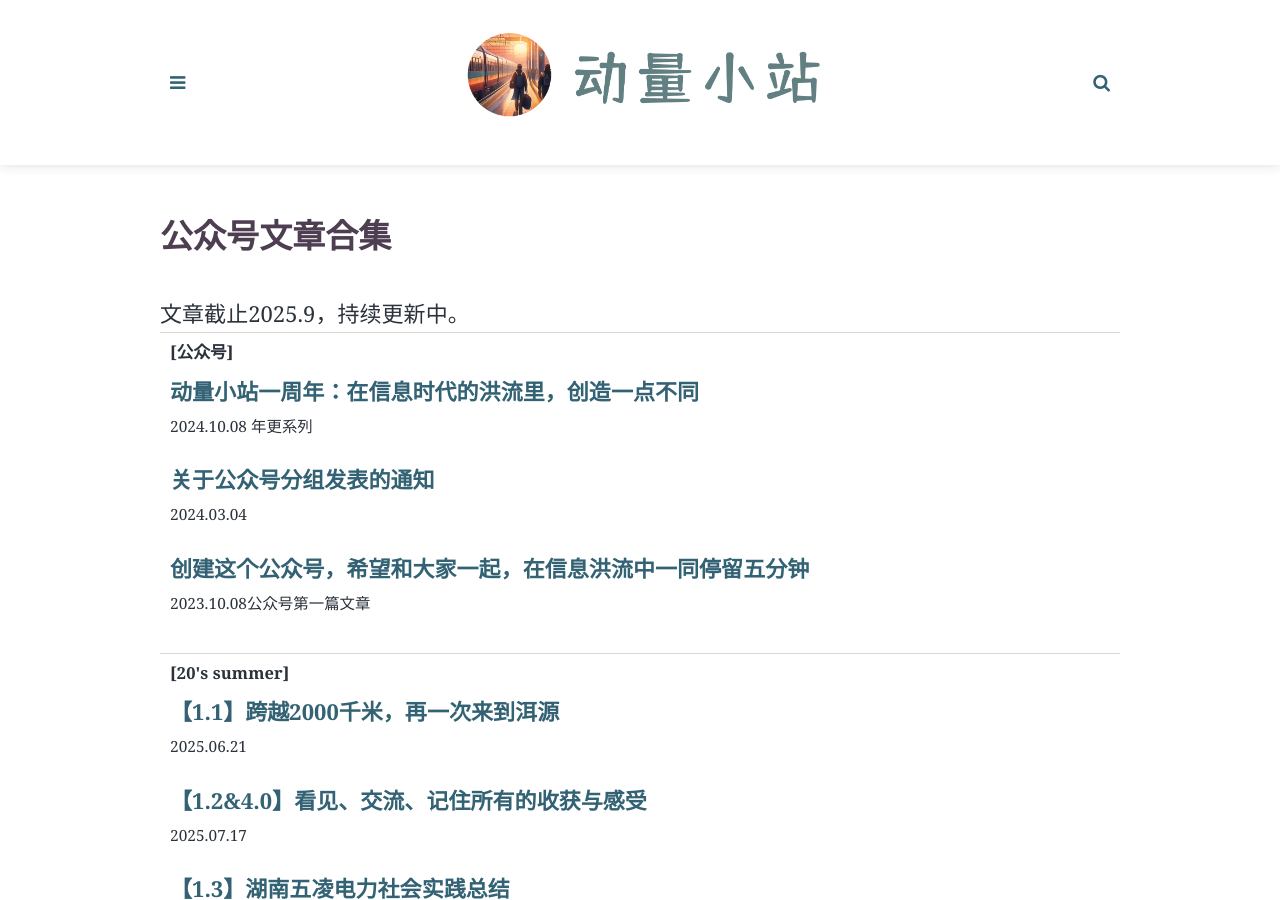
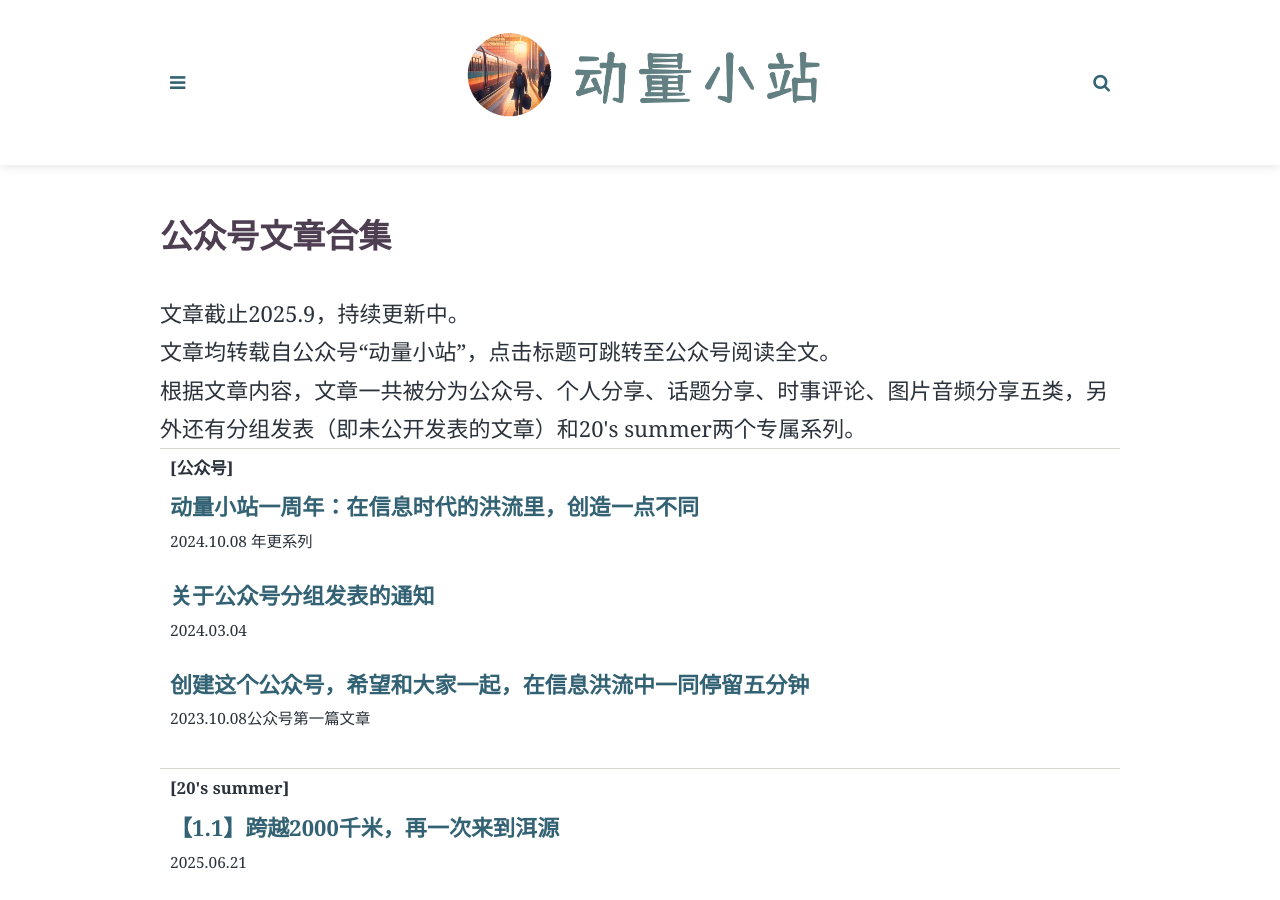
Before and after one commit to Lin-Donge/Lin-Donge.github.io, a Jekyll site: the page built from _pages/article.html, in a window 1280 px wide and 900 px high. Built offline with Jekyll 4.4.1, drawn with Linux system fonts in a browser that asks for light colours; some web fonts are replaced.

Commit message:
更新多个页面内容，修正链接，调整文章描述，更新sitemap最后修改时间

```diff
--- a/_pages/account.html
+++ b/_pages/account.html
@@ -40,8 +40,8 @@ infinite: yes
 
 <h2 class="fadeInDown">关于小站</h2>
 <p class="fadeInDown">	动量小站的定位：用于记录生活、收集整理信息、分享个人文章、应用有趣技术的一个平台。<br>
-目前小站主要分为公众号、Markdown、网页三个部分<br>
-前一页：一些喜欢的句子，定期更新</p>
+目前小站主要有公众号、Markdown、网页三个板块<br>
+另外关于首页：一些个人喜欢的句子，定期更新</p>
 
 <div class="archive tag-master">
 	<div class="data-display" style="display: flex; justify-content: space-between; margin-bottom: 15px;">
--- a/_pages/article.html
+++ b/_pages/article.html
@@ -6,7 +6,9 @@ permalink: article:output_ext
 
 <section class="blog-tags">
   <h2>公众号文章合集</h2>
-  文章截止2025.9，持续更新中。
+  文章截止2025.9，持续更新中。<br>
+  文章均转载自公众号“动量小站”，点击标题可跳转至公众号阅读全文。<br>
+  根据文章内容，文章一共被分为公众号、个人分享、话题分享、时事评论、图片音频分享五类，另外还有分组发表（即未公开发表的文章）和20's summer两个专属系列。
   <div id="categories">加载中...</div>
 </section>
 
```
Also changed, not shown: 9 other files.
